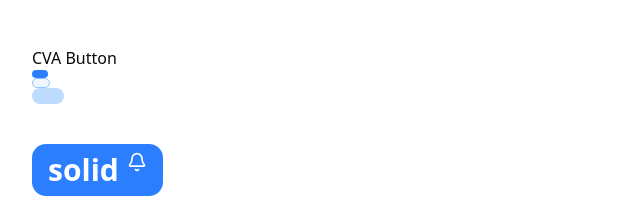
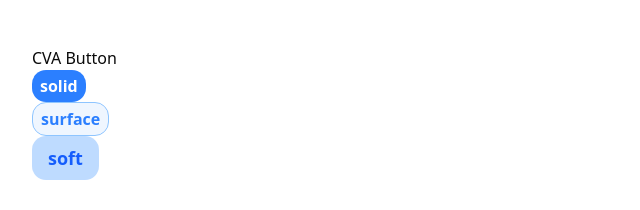
Before and after one commit to dohee12/NextJS_Study-TypeScript, a Next.js app: page /buttons in a window 1280 px wide. Shown: the part 178-388 px from the top of the page, without its empty margins (0-640 px from the left). Built offline with nearby package versions, Linux system fonts and the light colour scheme; a web font is replaced by a local one.

Commit message:
refactor: CVA Button 수정

```diff
--- a/src/app/buttons/page.tsx
+++ b/src/app/buttons/page.tsx
@@ -39,9 +39,11 @@ export default function Home() {
       </div>
       <div className="py-8">
         <div> CVA Button </div>
-        <CvaButton variant="solid" />
-        <CvaButton variant="surface" />
-        <CvaButton variant="soft" size={3} />
+        <CvaButton variant="solid">solid</CvaButton>
+        <CvaButton variant="surface">surface</CvaButton>
+        <CvaButton variant="soft" size={3}>
+          soft
+        </CvaButton>
       </div>
       <div className="">
         <Button variant="solid" size="4">
```
